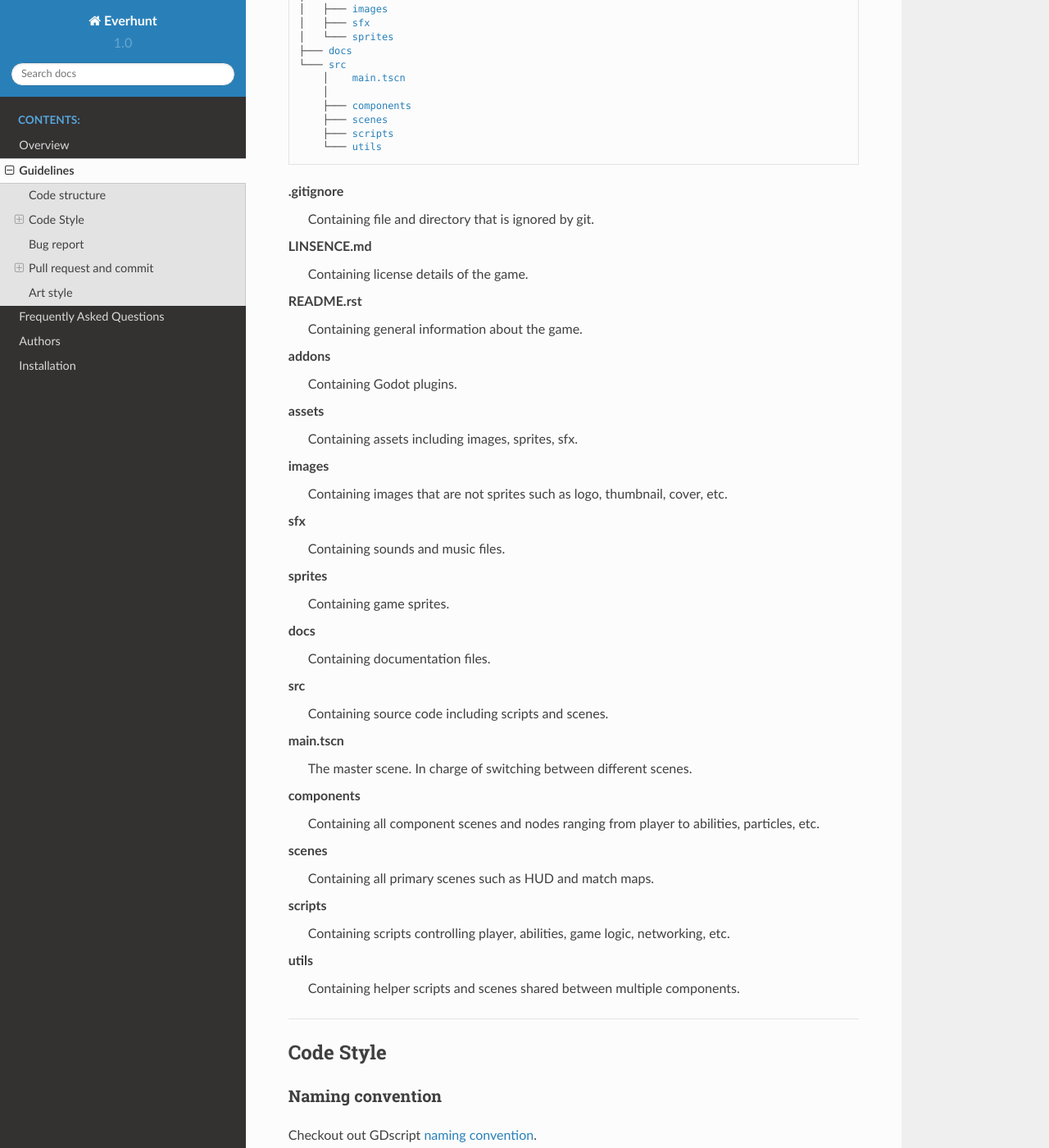
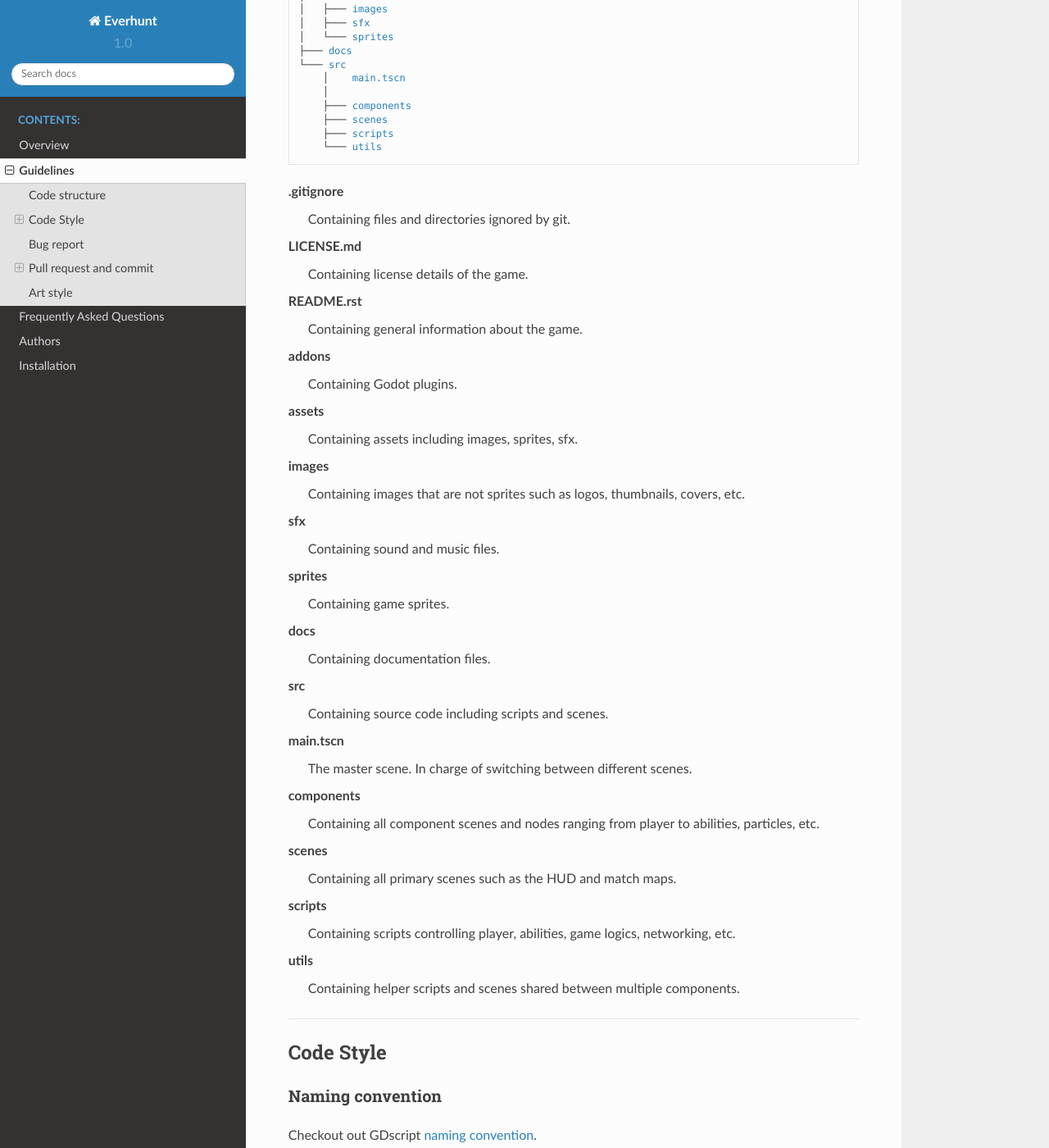
Before and after one commit to Legacy107/Everhunt, a Sphinx documentation site: the page built from docs/guidelines.rst, in a window 1280 px wide and 1400 px high, scrolled down 716 px. Shown: the whole window at 82% size. Built offline with Sphinx 7.4.7 and the Read the Docs theme 2.0.0, drawn with Linux system fonts in a browser that asks for light colours; some of the changed text lies outside the part shown.

```diff
--- a/docs/guidelines.rst
+++ b/docs/guidelines.rst
@@ -1,7 +1,7 @@
 Guidelines
 ==========
 
-This is the general guideline for contributing to :doc:`Everhunt <readme>` project.
+This is the general guideline for contributing to the :doc:`Everhunt <readme>` project.
 
 .. contents:: Table of Contents
 
@@ -16,7 +16,7 @@
 
     root
     │    :term:`.gitignore`
-    │    :term:`LINSENCE.md`
+    │    :term:`LICENSE.md`
     │    :term:`README.rst`
     │
     ├─── :term:`addons`
@@ -36,9 +36,9 @@
 .. glossary::
 
     .gitignore : file
-        Containing file and directory that is ignored by git.
+        Containing files and directories ignored by git.
 
-    LINSENCE.md : file
+    LICENSE.md : file
         Containing license details of the game.
 
     README.rst : file
@@ -51,10 +51,10 @@
         Containing assets including images, sprites, sfx.
 
     images : folder
-        Containing images that are not sprites such as logo, thumbnail, cover, etc.
+        Containing images that are not sprites such as logos, thumbnails, covers, etc.
 
     sfx : folder
-        Containing sounds and music files.
+        Containing sound and music files.
 
     sprites : folder
         Containing game sprites.
@@ -73,10 +73,10 @@
         to abilities, particles, etc.
 
     scenes : folder
-        Containing all primary scenes such as HUD and match maps.
+        Containing all primary scenes such as the HUD and match maps.
 
     scripts : folder
-        Containing scripts controlling player, abilities, game logic, networking, etc.
+        Containing scripts controlling player, abilities, game logics, networking, etc.
 
     utils : folder
         Containing helper scripts and scenes shared between multiple components.
```
Also changed, not shown: other parts of docs/guidelines.rst (+1 -1 lines).
